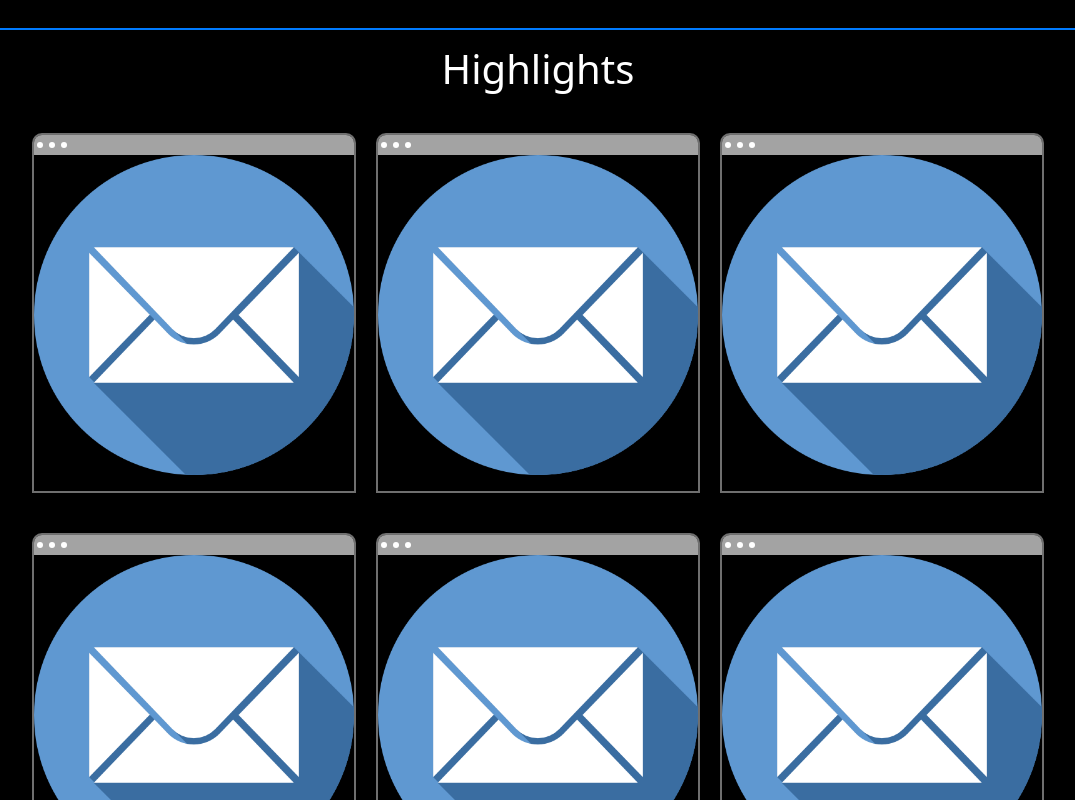
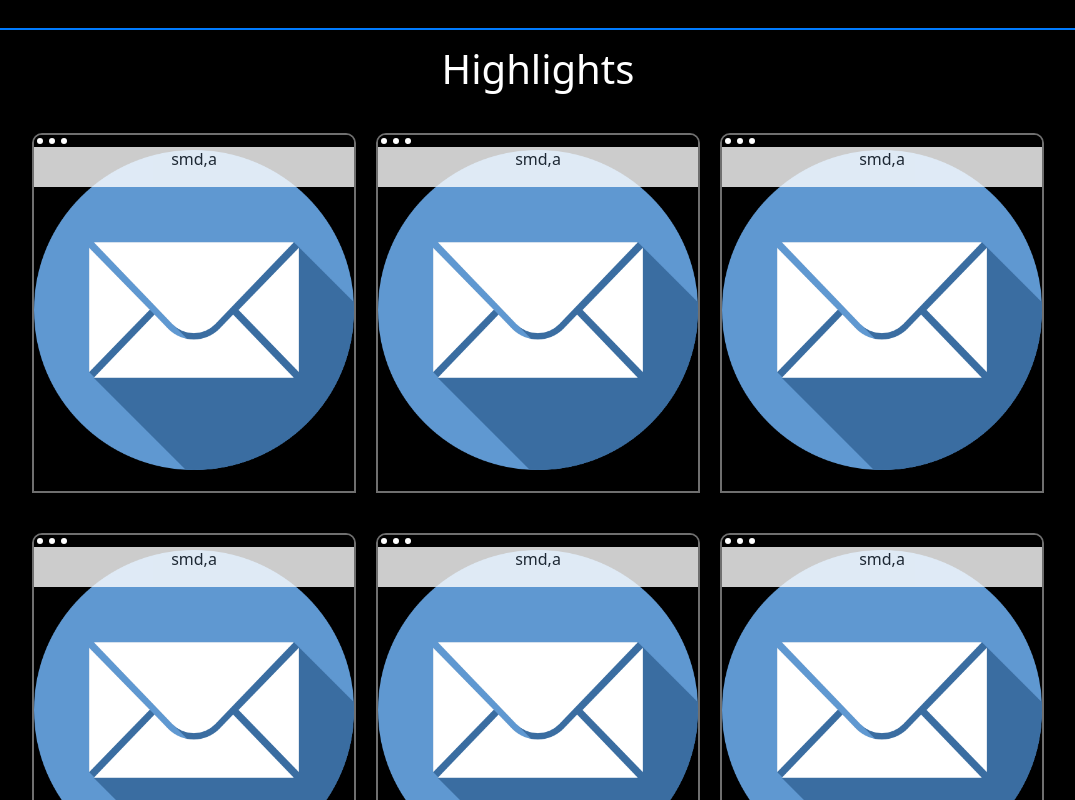
Before and after one commit to Thambara-20/myportfolio, a React (Create React App) app: page / in a window 1280 px wide. Shown: the part 2300-3100 px from the top of the page, without its empty margins (102-1177 px from the left). Built offline with nearby package versions, Linux system fonts and the light colour scheme.

Commit message:
updated highlight

```diff
--- a/src/PortfolioContainer/ContactMe/Contact.css
+++ b/src/PortfolioContainer/ContactMe/Contact.css
@@ -90,6 +90,18 @@ textarea {
 
 }
 
+.web-app-button{
+
+  height: 50px;
+  transition: transform 0.5s ease ease-in-out;
+  margin-top: 20px;
+}
+.web-app-button:hover{
+  background-color: #ffffff;
+  transform: scale(1.1);
+  color: #000000;
+  border: 2px solid #000000;
+}
 
 
 @media screen and (max-width: 900px) {
--- a/src/PortfolioContainer/HighLights/HighLight/HighLight.css
+++ b/src/PortfolioContainer/HighLights/HighLight/HighLight.css
@@ -10,9 +10,12 @@
     justify-content: center;
   }
 
-  .p-browser {
-    height: 20px;
-    background-color: rgb(163, 163, 163);
+  .p-browse {
+    height: 15px;
+    color: rgb(14, 13, 13);
+    background-color: black;
+    margin-bottom: 0;
+    border-bottom: 0;
     display: flex;
     align-items: center;
     position: sticky;
--- a/src/PortfolioContainer/HighLights/HighLight/HighLight.js
+++ b/src/PortfolioContainer/HighLights/HighLight/HighLight.js
@@ -1,19 +1,35 @@
+import { useContext } from 'react';
 import './HighLight.css'
+import { ThemeContext } from '../../Context';
 
-const Highlight = ({img,link}) => {
+
+
+const Highlight = ({ img, link, descryption = 'smd,a' }) => {
+  const theme = useContext(ThemeContext);
+  const darkMode = theme.state.darkMode;
   return (
     <div className="p">
-      <div className="p-browser">
-        <div className="p-circle"></div>
-        <div className="p-circle"></div>
-        <div className="p-circle"></div>
+
+      <div className="p-browse" style={{ display: 'flex', flexDirection: 'column', width: '100%' }}>
+        <div style={{ display: 'flex', flexDirection: 'row', width: '100%' }}>
+          <div className="p-circle"></div>
+          <div className="p-circle"></div>
+          <div className="p-circle"></div>
+        </div>
+        <div className="descript-box" style={{ backgroundColor: darkMode ? 'white' : 'grey', width: '100%', opacity: 0.8,height:'250px' }}>
+          <p className="descript-text" >{descryption}</p>
+        </div>
+
+
       </div>
-      <a href={link} target="_blank" rel="noreferrer">
-        <img src={img} alt="" className="p-img" />
-      </a>
+
+
+      <img src={img} alt="" className="p-img" />
+
+
     </div>
+
   );
 };
 
-
 export default Highlight;
```
Also changed, not shown: src/PortfolioContainer/ContactMe/Contact.js (+10 -4 lines), src/PortfolioContainer/HighLights/HighLights.js (+8 -5 lines).
